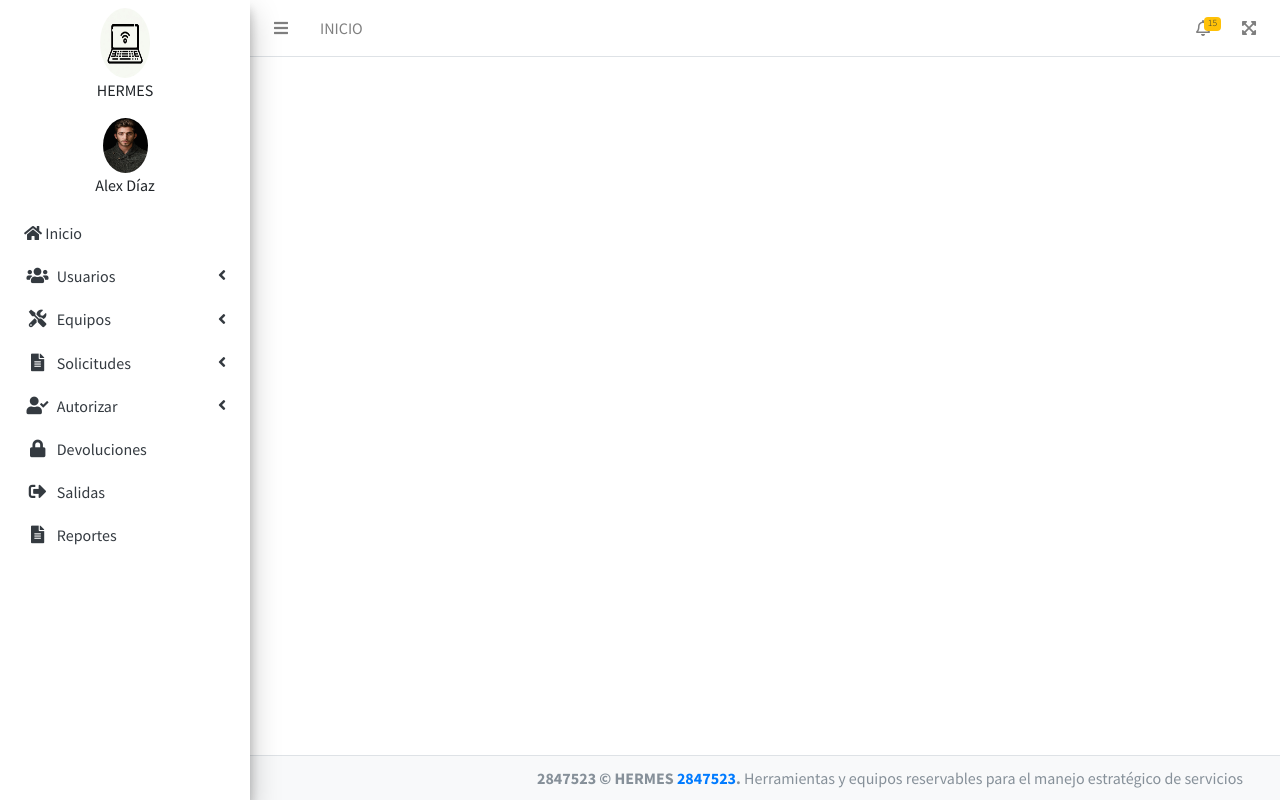
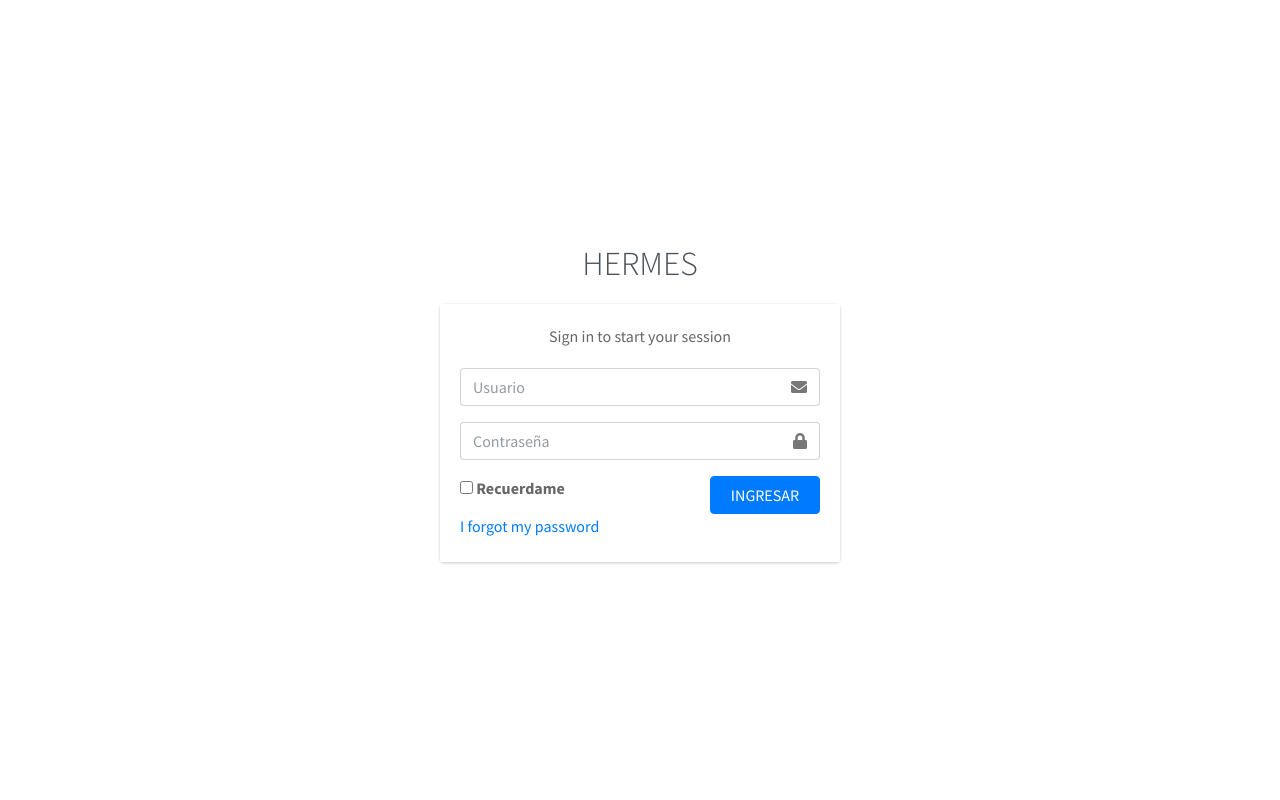
Before and after one commit to jensen-ballen/hermes-beta, a PHP site: the page made by index.php in a window 1280 px wide. Run offline with PHP 8.4, Linux system fonts and the light colour scheme; some libraries are stand-ins or nearby versions.

Commit message:
agregando mas los procesos del login

```diff
--- /dev/null
+++ b/Controladores/usuarios.controlador.php
@@ -0,0 +1,34 @@
+<?php
+
+class ControladorUsuarios{
+
+    public function ctrIngresoUsuario(){
+
+        if (isset($_POST["ingUsuario"])){
+            if (isset($_POST["ingUsuario"])){
+                if (preg_match('/^[a-zA-Z0-9]+$/', $_POST["ingUsuario"]) && preg_match('/^[a-zA-Z0-9]+$/', $_POST["ingPassword"])) {
+                    $tabla = "usuario";
+                    $item = "usuario";
+                    $valor = $_POST["ingUsuario"];
+
+                    $respuesta = ModeloUsuarios::mdlIngresoUsuario($tabla, $item, $valor);
+
+                    var_dump($respuesta["clave"]);
+
+                    if($respuesta["usuario"] == $_POST["ingUsuario"] && $respuesta["clave"] == $_POST["ingPassword"]){
+                        $_SESSION["iniciarSesion"] = "ok";
+                        echo '<script>
+                        alert("Bienvenido");
+                        window.location = "index.php?ruta=inicio";
+                        </script>';
+                    } else {
+                        echo '<script>
+                        alert("Error de usuario o contraseña");
+                        window.location = "index.php?ruta=login";
+                        </script>';
+                    }
+                }
+            }
+        }
+    }
+}
--- a/index.php
+++ b/index.php
@@ -1,6 +1,8 @@
 <?php
 
     require_once "controladores/plantilla.controlador.php";
+    require_once "controladores/usuarios.controlador.php";
 
+    require_once "modelos/usuarios.modelo.php";
     $plantilla = new controladorPlantilla();
     $plantilla -> ctrPlantilla();
--- /dev/null
+++ b/modelos/conexion.php
@@ -0,0 +1,11 @@
+<?php
+
+    class Conexion{
+
+        static public function conectar(){
+            $link = new PDO('mysql:host=localhost;dbname=usuarios', 'root', '');
+            $link->exec("set name stf8");
+            return $link;
+        }
+    }
+?>
--- /dev/null
+++ b/modelos/usuarios.modelo.php
@@ -0,0 +1,15 @@
+<?php
+
+require_once "conexion.php";
+
+class ModeloUsuarios{
+
+    static public function mdlMostrarUsuario($tabla, $item, $valor){
+        $stmt = Conexion::conectar()->prepare("SELECT * FROM $tabla WHERE $item = :$item");
+        $stmt->bindParam(":".$item, $valor, PDO::PARAM_STR);
+        $stmt->execute();
+        return $stmt->fetch();
+        $stmt->close();
+        $stmt = null;
+    }
+}
--- /dev/null
+++ b/vistas/modulos/login.php
@@ -0,0 +1,49 @@
+<div class="login-box d-flex flex-column justify-content-center align-items-center" style="height: 100vh; width: auto; margin: 0 auto;">
+
+  <div class="login-logo text-center mb-3">
+    <a href="#">HERMES</a>
+  </div>
+
+  <div class="card" style="width: 100%; max-width: 400px;">
+
+    <div class="card-body login-card-body">
+      <p class="login-box-msg">Sign in to start your session</p>
+      <form action="" method="post">
+        <div class="input-group mb-3">
+          <input type="text" class="form-control" placeholder="Usuario" name="ingUsuario" required>
+          <div class="input-group-append">
+            <div class="input-group-text">
+              <span class="fas fa-envelope"></span>
+            </div>
+          </div>
+        </div>
+        <div class="input-group mb-3">
+          <input type="password" class="form-control" placeholder="Contraseña" name="ingpassword">
+          <div class="input-group-append">
+            <div class="input-group-text">
+              <span class="fas fa-lock"></span>
+            </div>
+          </div>
+        </div>
+        <div class="row">
+          <div class="col-8">
+            <div class="icheck-primary">
+              <input type="checkbox" id="remember">
+              <label for="remember">Recuerdame</label>
+            </div>
+          </div>
+          <div class="col-4">
+            <button type="submit" class="btn btn-primary btn-block">INGRESAR</button>
+          </div>
+        </div>
+        <?php
+            $login = new ControladorUsuarios();
+            $login->ctrIngresoUsuario();
+        ?>
+      </form>
+      <p class="mb-1">
+        <a href="forgot-password.html">I forgot my password</a>
+      </p>
+    </div>
+  </div>
+</div>
--- a/vistas/plantilla.php
+++ b/vistas/plantilla.php
@@ -23,6 +23,7 @@
 <script src="vistas/dist/js/demo.js"></script>
 
 <body class="hold-transition sidebar-mini">
+<body class="hold-transition login-page">
 <!-- Site wrapper -->
 <div class="wrapper">
 
@@ -30,9 +31,12 @@
 
 <?php
 
+if (isset($_SESSION["iniciarSesion"]) && $_SESSION["iniciarSesion"] == "ok") {
+
+  echo '<div class="wrapper">';
+
 include "modulos/cabezote.php";
 include "modulos/menu.php";
-
 
 if (isset($_GET["ruta"]))
 {
@@ -55,7 +59,11 @@ if (isset($_GET["ruta"]))
 }
 
 include "modulos/footer.php";
-
+echo '</div>';
+echo '<!-- ./wrapper -->';
+} else {
+  include "modulos/login.php";
+}
 ?>
 
 </body>
```
Also changed, not shown: bd/usuarios.sql (added, +64 -0 lines), vistas/modulos/login2.php (added, +91 -0 lines).
